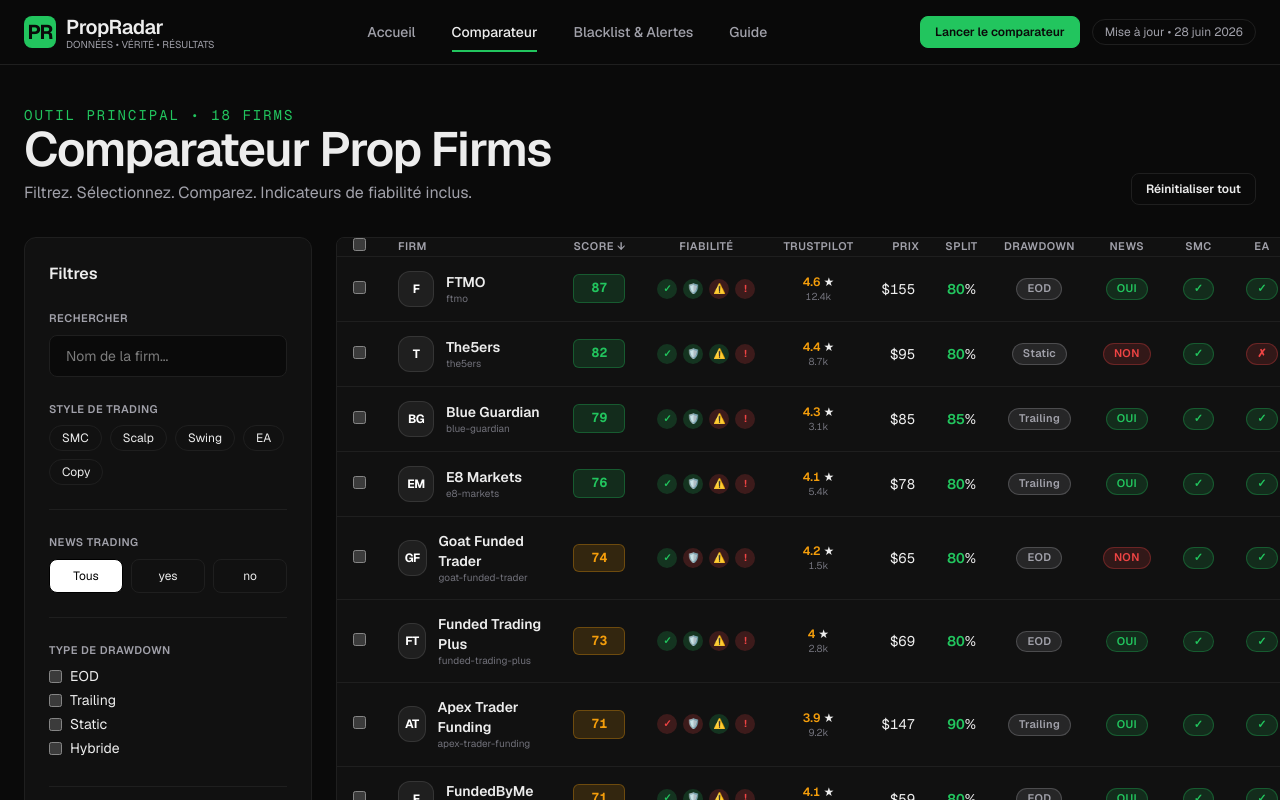
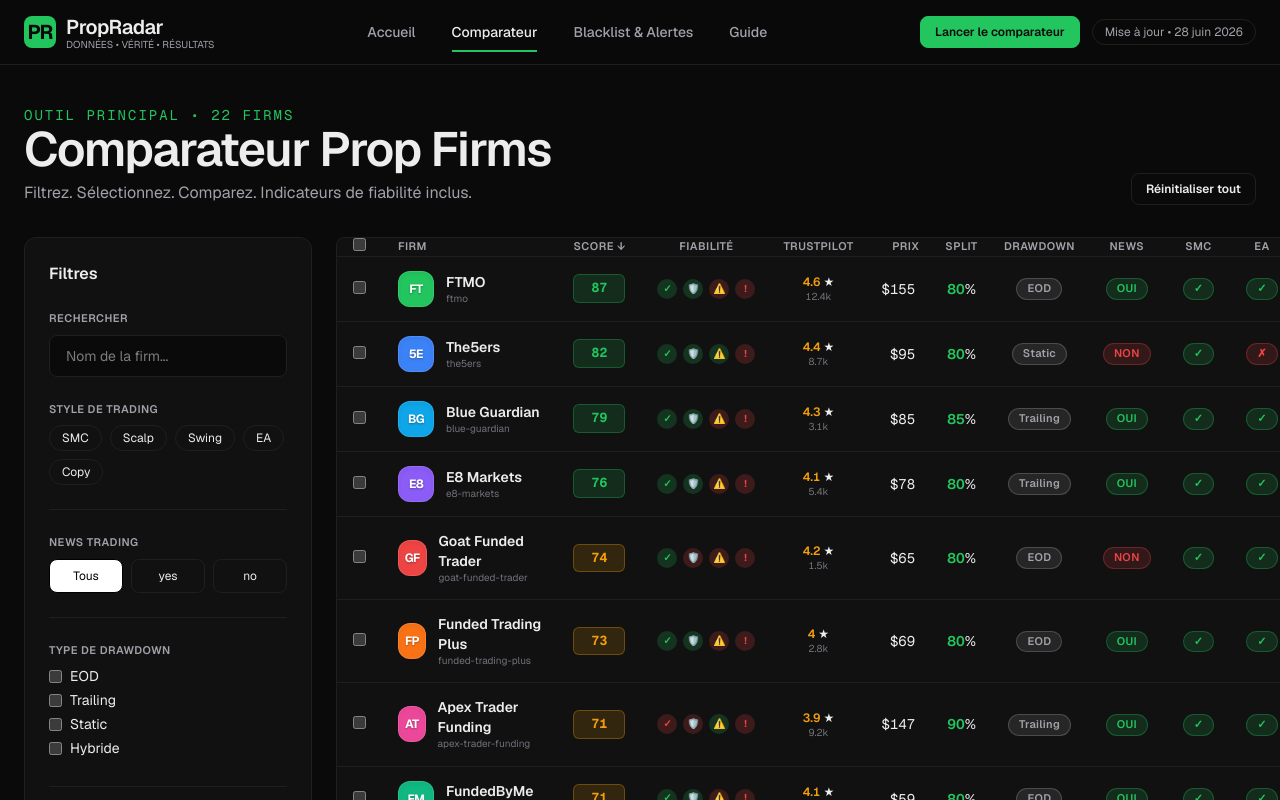
Before and after one commit to adriengeyer02-bot/propradar, a Next.js app: page /comparateur in a window 1280 px wide. Shown: the top 800 px of the page. Built offline with nearby package versions, Linux system fonts and the light colour scheme.

Commit message:
Fix FirmLogo to use logoColor and logoText instead of logoDomain

```diff
--- a/app/comparateur/page.tsx
+++ b/app/comparateur/page.tsx
@@ -78,32 +78,18 @@
 
   const getScoreBadge = (score: number) => score >= 75 ? 'badge-green score-badge' : score >= 40 ? 'badge-orange score-badge' : 'badge-red score-badge';
 
-  // Real logo with fallback
+  // Improved colored logo (more premium)
   const FirmLogo = ({ firm }: { firm: PropFirm }) => {
-    if (firm.logoDomain) {
-      return (
-        <img
-          src={`https://logo.clearbit.com/${firm.logoDomain}`}
-          alt={firm.name}
-          className="w-9 h-9 rounded-xl object-contain bg-white p-[3px] border border-[#1f1f1f]"
-          onError={(e) => {
-            const target = e.target as HTMLImageElement;
-            target.style.display = 'none';
-            const fallback = target.parentElement?.querySelector('.logo-fallback') as HTMLElement;
-            if (fallback) fallback.style.display = 'flex';
-          }}
-        />
-      );
-    }
-
-    const bgColor = '#1f1f1f';
-    const text = firm.name.split(' ').map(w => w[0]).join('').slice(0,2);
     return (
       <div
-        className="w-9 h-9 rounded-xl flex items-center justify-center text-xs font-bold tracking-[-0.5px] border border-white/10"
-        style={{ backgroundColor: bgColor, color: '#ffffff' }}
+        className="w-9 h-9 rounded-xl flex items-center justify-center text-xs font-bold tracking-[-0.5px] border border-white/10 shadow-inner"
+        style={{
+          backgroundColor: firm.logoColor,
+          color: '#ffffff',
+          textShadow: '0 1px 2px rgba(0,0,0,0.3)'
+        }}
       >
-        {text}
+        {firm.logoText}
       </div>
     );
   };
@@ -112,7 +98,7 @@
     <div className="max-w-7xl mx-auto px-6 py-10">
       <div className="flex flex-col md:flex-row md:items-end md:justify-between gap-4 mb-8">
         <div>
-          <div className="text-[#22c55e] text-sm tracking-[2px] font-mono">OUTIL PRINCIPAL • 18 FIRMS</div>
+          <div className="text-[#22c55e] text-sm tracking-[2px] font-mono">OUTIL PRINCIPAL • 22 FIRMS</div>
           <h1 className="text-5xl font-semibold tracking-[-1.5px]">Comparateur Prop Firms</h1>
           <p className="text-[#a1a1aa] mt-2">Filtrez. Sélectionnez. Comparez. Indicateurs de fiabilité inclus.</p>
         </div>
```
